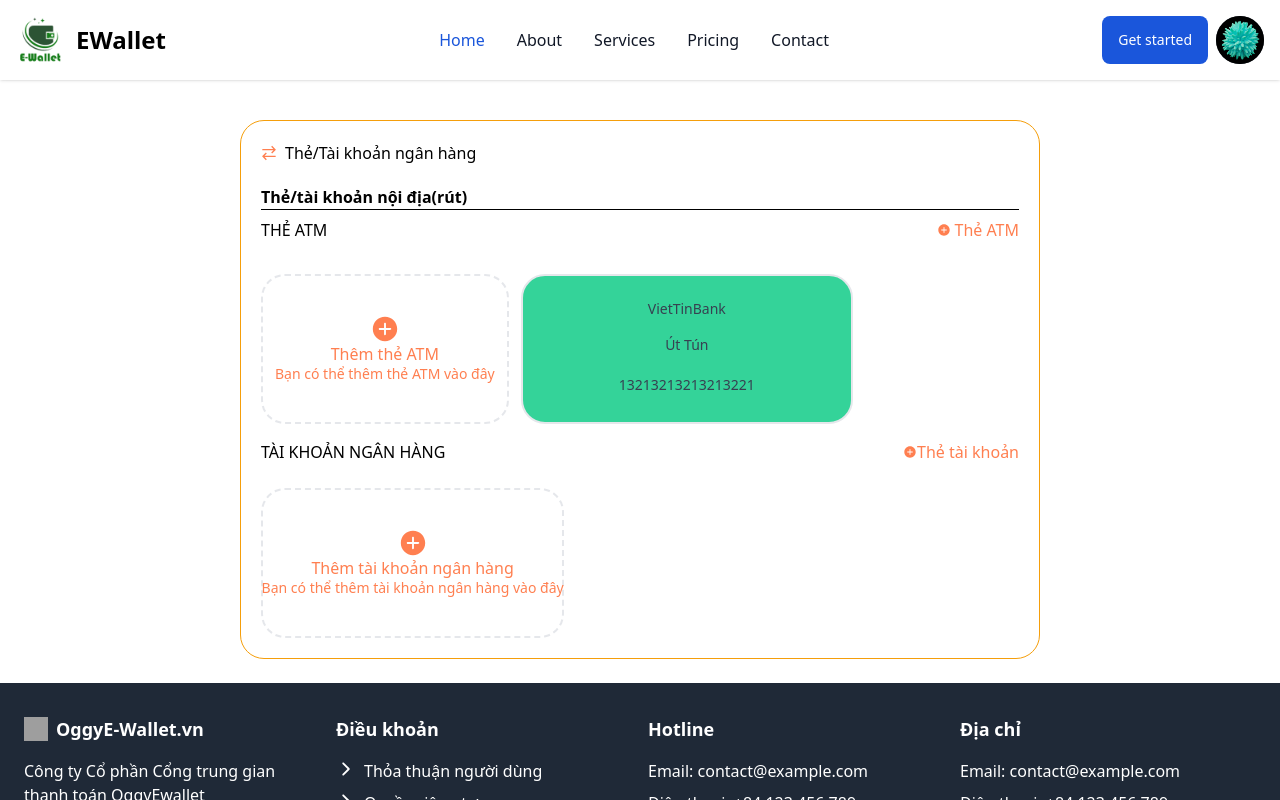
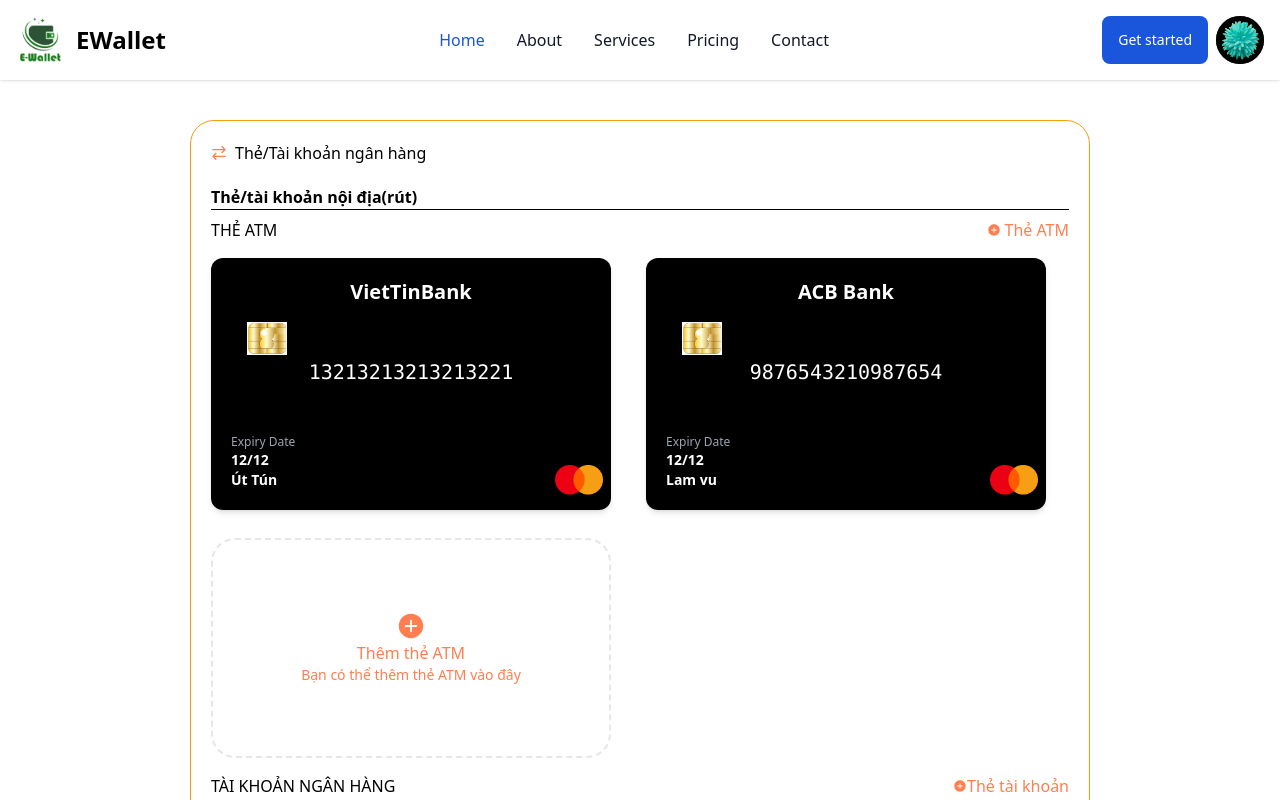
Before and after one commit to htilssu/e-wallet-fe, a React (Vite) app: page /atm/link in a window 1280 px wide. Shown: the top 800 px of the page. Built offline with nearby package versions, Linux system fonts and the light colour scheme; grey boxes are pictures that could not be loaded.

Commit message:
lk,ruttien,bdsd

```diff
--- a/src/components/atm_linked/AtmLinked.jsx
+++ b/src/components/atm_linked/AtmLinked.jsx
@@ -1,7 +1,8 @@
-import { GrTransaction } from "react-icons/gr";
-import { IoIosAddCircle } from "react-icons/io";
-import CardAtmComponents from "./CardAtmComponents"; // Import the CardAtmComponents component
-import { useNavigate } from "react-router-dom";
+// src/components/AtmLinked.js
+import { useNavigate } from 'react-router-dom';
+import { GrTransaction } from 'react-icons/gr';
+import { IoIosAddCircle } from 'react-icons/io';
+import CardAtmComponents from './CardAtmComponents'; // Import the CardAtmComponents component
 import Card from "./Card.jsx";
 
 const AtmLinked = () => {
@@ -12,9 +13,16 @@
         navigate('/AddInfoAtm'); // Điều hướng đến trang AddInfoAtm
     };
 
+    // Sample data for ATM cards
+    const atmCards = [
+        { cardNumber: '13213213213213221', cardHolder: 'Út Tún',expiryDate: '12/12' , bankName: 'VietTinBank' },
+        { cardNumber: '9876543210987654',cardHolder: 'Lam vu',expiryDate: '12/12' , bankName: 'ACB Bank'}
+        // Add more cards as needed
+    ];
+
     return (
         <div className="md:p-6 flex items-center justify-center">
-            <div className="form-box w-full max-w-[800px] my-auto mx-0 p-5 bg-white border-0 md:border-[1px] border-solid border-amber-500 rounded-3xl">
+            <div className="form-box w-full max-w-[900px] my-auto mx-0 p-5 bg-white border-0 md:border-[1px] border-solid border-amber-500 rounded-3xl">
                 <form>
                     {/* Form Header */}
                     <div className="head-form flex items-center mb-5">
@@ -38,49 +46,50 @@
                             </div>
                             <div className="body-section-head-right flex items-center relative">
                                 <div className="icon-body-head text-[#FF7F50FF] text-sm" onClick={handleShowNganHang}>
-                                    <IoIosAddCircle/>
+                                    <IoIosAddCircle />
                                 </div>
-                                <div className="body-section-head-right-p ml-1 flex items-center text-[#FF7F50FF]"
-                                     onClick={handleShowNganHang}>
+                                <div className="body-section-head-right-p ml-1 flex items-center text-[#FF7F50FF]" onClick={handleShowNganHang}>
                                     <p>Thẻ ATM</p>
                                 </div>
                             </div>
                         </div>
 
                         {/* Cards Container */}
-                        <div className="atm-container flex  gap-3">
+                        <div className="atm-container grid grid-cols-1 md:grid-cols-2 gap-3">
+                            {/* Render ATM cards dynamically */}
+                            {atmCards.map((card, index) => (
+                                <Card
+                                    key={index}
+                                    cardNumber={card.cardNumber}
+                                    cardHolder={card.cardHolder}
+                                    expiryDate={card.expiryDate}
+                                    bankName={card.bankName}
+                                />
+                            ))}
+
                             <CardAtmComponents
                                 title="Thêm thẻ ATM"
                                 text="Bạn có thể thêm thẻ ATM vào đây"
                                 link="#"
                                 onClick={handleShowNganHang}
                             />
-                            <Card
-                                sothe="13213213213213221"
-                                nganhang="VietTinBank"
-                                tentaikhoan="Út Tún"
-                            />
                         </div>
-
-                        {/* Body Section Bottom */}
                         <div className="body-section-bottom flex justify-between items-center pb-2 mt-4">
                             <div className="body-section-bottom-left flex items-center relative">
                                 <p>TÀI KHOẢN NGÂN HÀNG</p>
                             </div>
                             <div className="body-section-bottom-right flex items-center relative">
-                                <div className="icon-body-bottom relative text-[#FF7F50FF] text-sm"
-                                     onClick={handleShowNganHang}>
-                                    <IoIosAddCircle/>
+                                <div className="icon-body-bottom relative text-[#FF7F50FF] text-sm" onClick={handleShowNganHang}>
+                                    <IoIosAddCircle />
                                 </div>
-                                <div className="body-section-bottom-right-p flex items-center text-[#FF7F50FF]"
-                                     onClick={handleShowNganHang}>
+                                <div className="body-section-bottom-right-p flex items-center text-[#FF7F50FF]" onClick={handleShowNganHang}>
                                     <p>Thẻ tài khoản</p>
                                 </div>
                             </div>
                         </div>
 
                         {/* Second Card */}
-                        <div className="nganhang">
+                        <div className="nganhang md:w-1/2">
                             <CardAtmComponents
                                 title="Thêm tài khoản ngân hàng"
                                 text="Bạn có thể thêm tài khoản ngân hàng vào đây"
--- a/src/components/atm_linked/Card.jsx
+++ b/src/components/atm_linked/Card.jsx
@@ -1,22 +1,23 @@
-// eslint-disable-next-line react/prop-types
-const Card = ({ sothe, tentaikhoan, nganhang, }) => {
-
-
+// src/components/BankCard.js
+const Card = ({ cardNumber, cardHolder, expiryDate, bankName }) => {
     return (
-        <div className="w-full md:flex " >
-            <div className="w-full bg-emerald-400 md:w-2/3 text-sm whitespace-nowrap h-[150px] p-3 mt-4  border-[2px]  border-gray rounded-3xl flex flex-col justify-center items-center transition duration-300 ease-in-out">
-                <div className="mb-4">
+        <div className="w-[400px] h-auto  bg-black rounded-xl shadow-md overflow-hidden p-5 relative">
+            <div className="text-white text-center text-xl font-semibold mb-2">{bankName}</div>
+            <div className="flex flex-col items-center">
+                <div className="w-full h-24 rounded-xl flex items-center justify-center mb-2 relative  bg-opacity-50">
+                    <img src={"/src/assets/chip.png"} alt="Chip" className="absolute top-2 left-4 w-10" />
+                    <div className="text-white text-xl font-mono mt-5">{cardNumber}</div>
                 </div>
-                <div className="mb-4">
-                    <p className="stk font-medium text-gray-700">{nganhang}</p>
+                <div className="w-full flex justify-between text-white mt-4">
+                    <div className="flex flex-col">
+                        <span className="text-xs text-gray-400">Expiry Date</span>
+                        <span className="text-sm font-semibold">{expiryDate}</span>
+                        <span className="text-sm font-semibold">{cardHolder}</span>
+                    </div>
                 </div>
-                <div className="mb-5">
-                    <p className="nganhang font-medium text-gray-700">{tentaikhoan}</p>
-                </div>
-                <div className="mb-5">
-                    <p className="font-medium text-gray-700">{sothe}</p>
-
-                </div>
+            </div>
+            <div className="absolute bottom-2 right-2">
+                <img src={"/src/assets/Mastercard.png"} alt="MasterCard" className="w-12" />
             </div>
         </div>
     );
--- a/src/components/atm_linked/CardAtmComponents.jsx
+++ b/src/components/atm_linked/CardAtmComponents.jsx
@@ -15,7 +15,7 @@
     };
 
     return (
-        <div className="cart card-atm w-full  md:w-2/5 text-sm whitespace-nowrap h-[150px] p-3 mt-4 bg-white border-[2px] border-dashed border-gray rounded-3xl flex flex-col justify-center items-center hover:bg-amber-300 transition duration-300 ease-in-out" onClick={handleClick}>
+        <div className="cart card-atm w-[400px] h-[220px] p-5 mt-4 bg-white border-[2px] border-dashed border-gray rounded-3xl flex flex-col justify-center items-center hover:bg-amber-300 transition duration-300 ease-in-out" onClick={handleClick}>
             <div className="card-body">
                 <div className="card-icon text-3xl text-[#FF7F50FF] flex justify-center items-center">
                     <IoIosAddCircle />
--- a/src/components/withdraw_money/WithdrawMoney.jsx
+++ b/src/components/withdraw_money/WithdrawMoney.jsx
@@ -52,7 +52,7 @@
                     </div>
                     <div className="mb-2 flex flex-col">
                         <div className="flex items-center mb-4">
-                            <label className="mr-4 text-gray-700 text-sm font-bold mb-2" htmlFor="amount">
+                            <label className="mr-4 text-gray-700 text-sm font-bold mb-2 " htmlFor="amount">
                                 Số Tiền
                             </label>
                             <input
```
Also changed, not shown: src/components/bdsd/bdsd.jsx (+34 -27 lines), src/assets/Mastercard.png (added), src/assets/chip.png (added).
